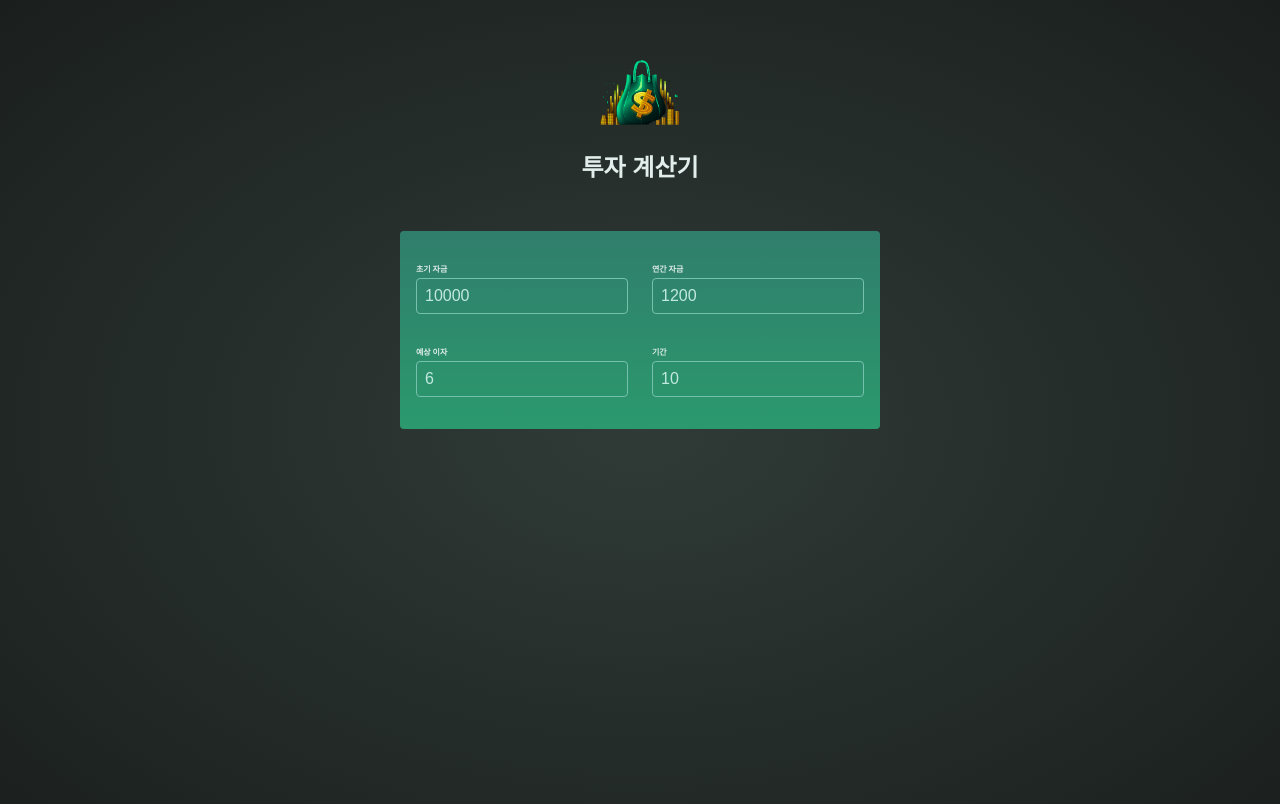
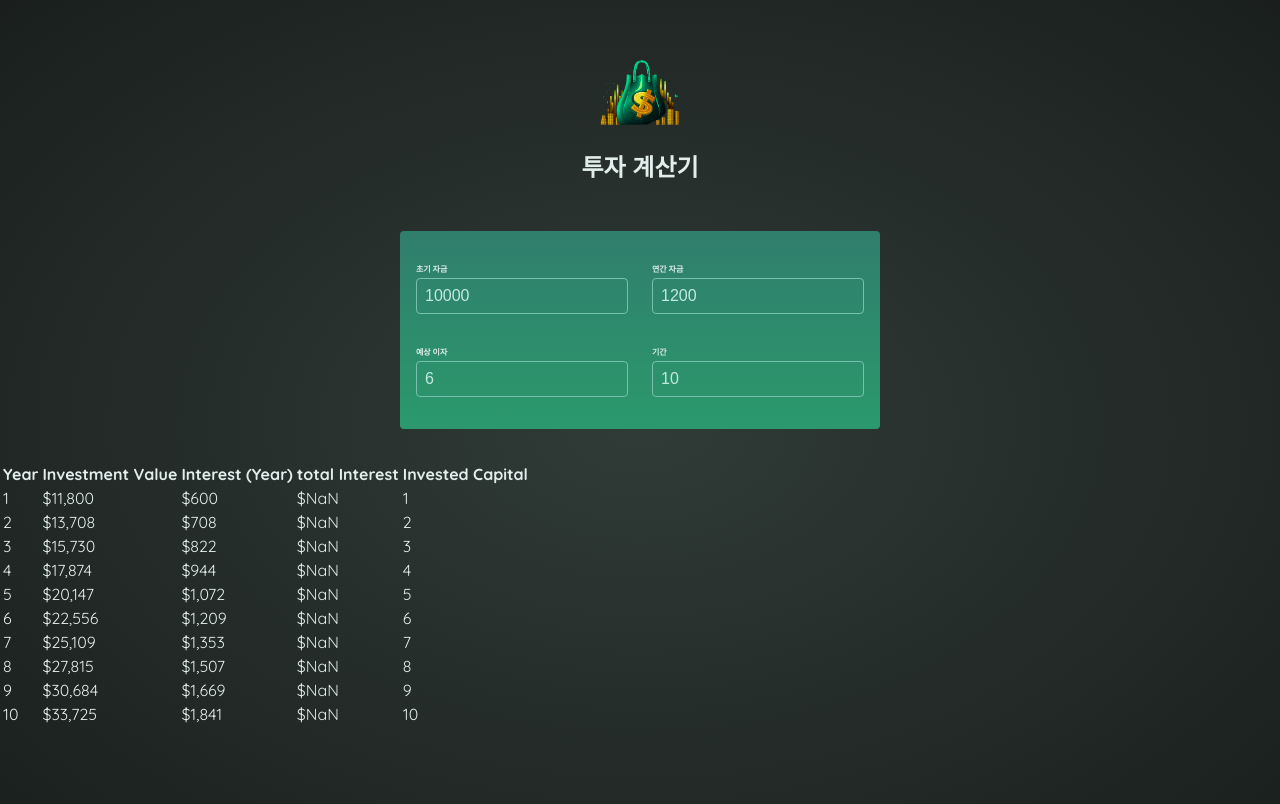
Before and after one commit to seong-94/udemy-study, a React (Vite) app: page / in a window 1280 px wide. Shown: the top 804 px of the page. Built offline with nearby package versions, Linux system fonts and the light colour scheme.

Commit message:
강의 102

```diff
--- a/src/components/Results.jsx
+++ b/src/components/Results.jsx
@@ -1,6 +1,33 @@
-import { calculateInvestmentResults } from "../util/investment.js";
+import { calculateInvestmentResults, formatter } from "../util/investment.js";
 
 export default function Results({ input }) {
   const userData = calculateInvestmentResults(input);
-  return <>{/* <div>{userData}</div> */}</>;
+  const initialInvestment = userData[0];
+  return (
+    <table>
+      <thead>
+        <tr>
+          <th>Year</th>
+          <th>Investment Value</th>
+          <th>Interest (Year)</th>
+          <th>total Interest</th>
+          <th>Invested Capital</th>
+        </tr>
+      </thead>
+      <tbody>
+        {userData.map((yearData) => {
+          const totaInterest = yearData.valueEndOfYear - yearData.annualInvestment * yearData.year;
+          return (
+            <tr key={yearData.year}>
+              <td>{yearData.year}</td>
+              <td>{formatter.format(yearData.valueEndOfYear)}</td>
+              <td>{formatter.format(yearData.interest)}</td>
+              <td>{formatter.format(yearData.totaInterest)}</td>
+              <td>{yearData.year}</td>
+            </tr>
+          );
+        })}
+      </tbody>
+    </table>
+  );
 }
```
